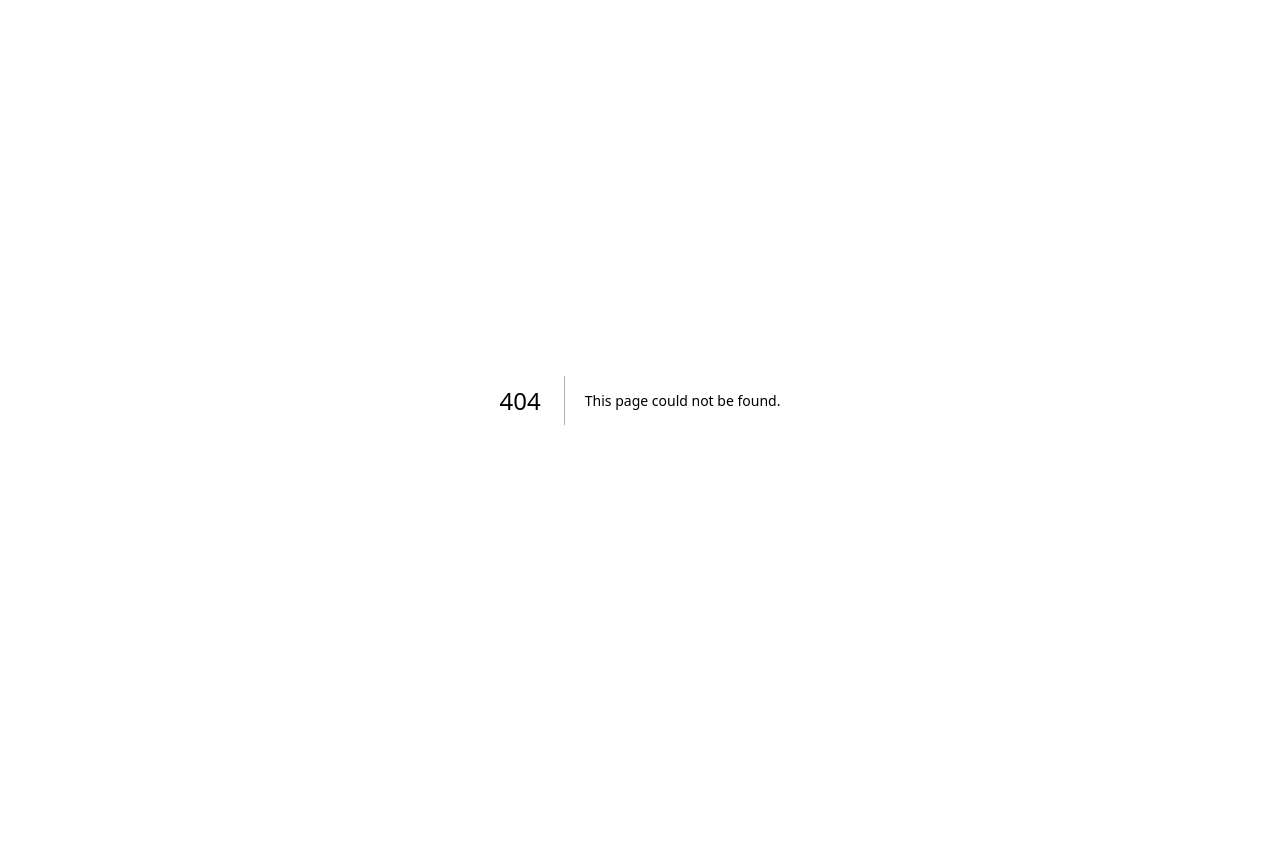
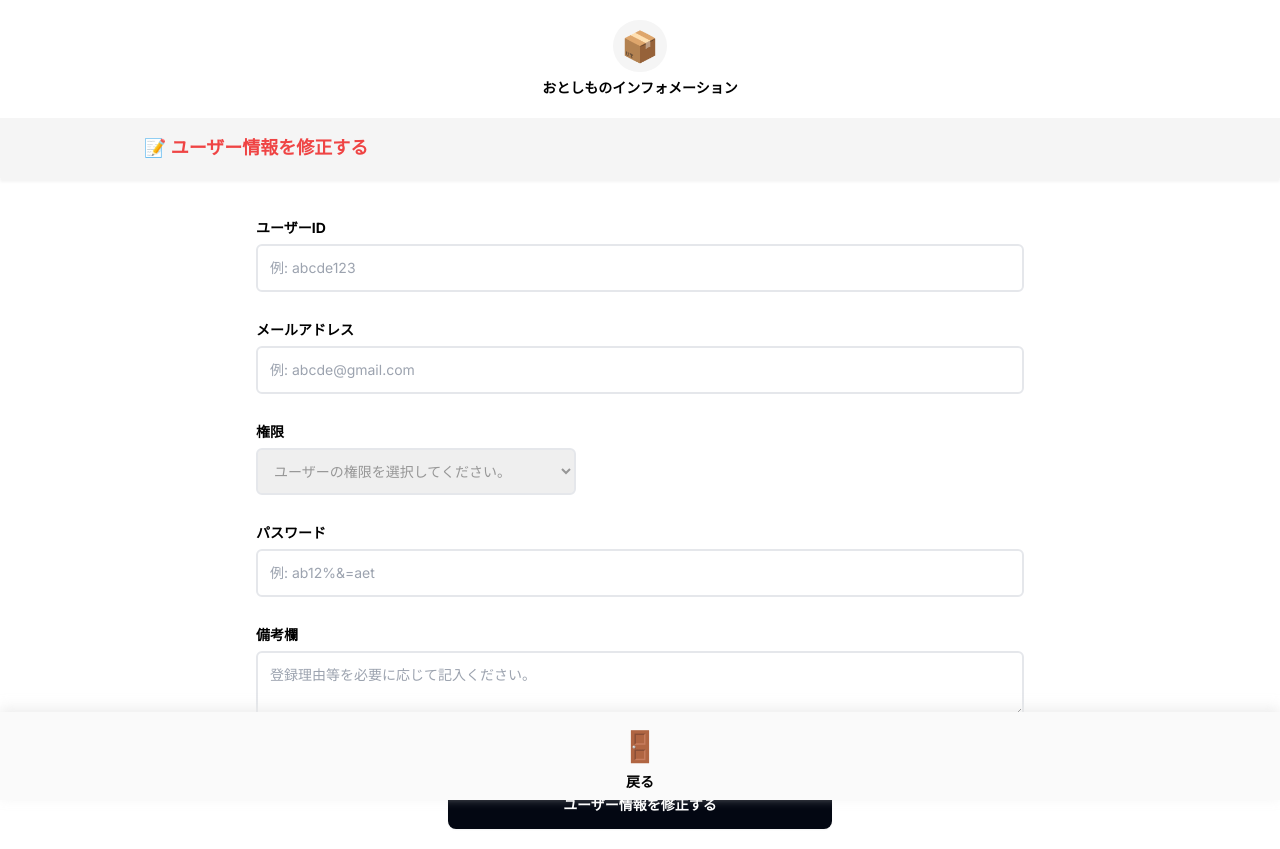
Before and after one commit to wryyy6124/lostiteminfoApp, a Next.js app: page /admin/edit/1 in a window 1280 px wide. Before the commit this address had no page. Before the commit the page ends 800 px from the top, so only its background shows below. Built offline with nearby package versions, Linux system fonts and the light colour scheme.

Commit message:
create editUser_layout

```diff
--- /dev/null
+++ b/src/app/admin/edit/[userid]/UserId.module.css
@@ -0,0 +1,11 @@
+.contents_h2 {
+    box-shadow: 0 4px 2px rgb(230, 230, 230, 0.4);
+  }
+
+.select:invalid{
+    color: #979797;
+}
+
+.footer {
+    box-shadow: 0 -4px 12px rgb(230, 230, 230, 0.7);
+  }
--- /dev/null
+++ b/src/app/admin/edit/[userid]/page.tsx
@@ -0,0 +1,128 @@
+import React from "react";
+import styles from "./UserId.module.css";
+
+const EditUser = () => {
+  return (
+    <>
+      <header className={`w-full`}>
+        <div className={`w-full max-w-5xl mx-auto`}>
+          <h1
+            className={`flex flex-wrap flex-col gap-y-1.5 text-center mx-auto py-5 w-fit`}
+          >
+            <span
+              className={`bg-neutral-100 rounded-e-full rounded-l-full text-3xl inline-block place-self-center p-2`}
+            >
+              📦
+            </span>
+            <span className={`block text-sm font-bold`}>
+              おとしものインフォメーション
+            </span>
+          </h1>
+        </div>
+      </header>
+
+      <main className="w-full">
+        <h2
+          className={`w-full bg-neutral-100 text-lg text-red-500 font-bold z-10 sticky top-0 ${styles.contents_h2}`}
+        >
+          <div className="w-full max-w-5xl mx-auto p-4">
+          📝 ユーザー情報を修正する
+          </div>
+        </h2>
+        <div className="w-full max-w-5xl mx-auto p-5 mt-5">
+          <div className="w-full max-w-3xl mx-auto">
+            <form className="w-full" action="#">
+              <div className="mb-7">
+                <h3 className="text-sm font-bold mb-1.5">ユーザーID</h3>
+                <div className="mt-1 mb-2">
+                  <input
+                    type="text"
+                    className="w-full text-sm p-3 rounded-md border-2 border-solid border-gray-200"
+                    name="id"
+                    placeholder="例: abcde123"
+                  />
+                </div>
+              </div>
+
+              <div className="mb-7">
+                <h3 className="text-sm font-bold mb-1.5">メールアドレス</h3>
+                <div className="mt-1 mb-2">
+                  <input
+                    type="text"
+                    className="w-full text-sm p-3 rounded-md border-2 border-solid border-gray-200"
+                    name="email"
+                    placeholder="例: abcde@gmail.com"
+                  />
+                </div>
+              </div>
+
+              <div className="mb-7">
+                <h3 className="text-sm font-bold mb-1.5">権限</h3>
+                <div className="mt-1 mb-2">
+                  <div className="w-80">
+                    <select
+                      required
+                      className={`${styles.select} w-full text-sm p-3 rounded-md border-2 border-solid border-blue-gray-200 focus:border-2`}
+                    >
+                      <option value="" disabled selected className="hidden">
+                        ユーザーの権限を選択してください。
+                      </option>
+                      <option value="user">user</option>
+                      <option value="admin">admin</option>
+                    </select>
+                  </div>
+                </div>
+              </div>
+
+              <div className="mb-7">
+                <h3 className="text-sm font-bold mb-1.5">パスワード</h3>
+                <div className="mt-1 mb-2">
+                  <input
+                    type="text"
+                    className="w-full text-sm p-3 rounded-md border-2 border-solid border-gray-200"
+                    name="password"
+                    placeholder="例: ab12%&=aet"
+                  />
+                </div>
+              </div>
+
+              <div className="mb-14">
+                <h3 className="text-sm font-bold mb-1.5">備考欄</h3>
+                <div className="mt-1 mb-2">
+                  <textarea
+                    className="w-full text-sm p-3 rounded-md border-2 border-solid border-gray-200"
+                    name="remarks"
+                    placeholder="登録理由等を必要に応じて記入ください。"
+                  />
+                </div>
+              </div>
+
+              <div className="flex justify-center">
+                <button
+                  type="submit"
+                  className="block w-5/6 md:w-1/2 rounded-lg bg-gray-950 p-3 text-sm font-semibold leading-6 text-white shadow-sm hover:bg-gray-800 focus-visible:outline focus-visible:outline-2 focus-visible:outline-offset-2 focus-visible:outline-gray-700"
+                >
+                  ユーザー情報を修正する
+                </button>
+              </div>
+            </form>
+          </div>
+        </div>
+      </main>
+      <footer
+        className={`w-full bg-neutral-50 fixed bottom-0 ${styles.footer}`}
+      >
+        <ul className={`w-fit mx-auto flex py-2`}>
+          <li className={`text-center`}>
+            <span className={`text-3xl inline-block place-self-center p-2`}>
+              🚪
+            </span>
+            <span className={`block text-sm font-bold`}>戻る</span>
+          </li>
+        </ul>
+      </footer>
+    </>
+  );
+};
+
+export default EditUser;
```
